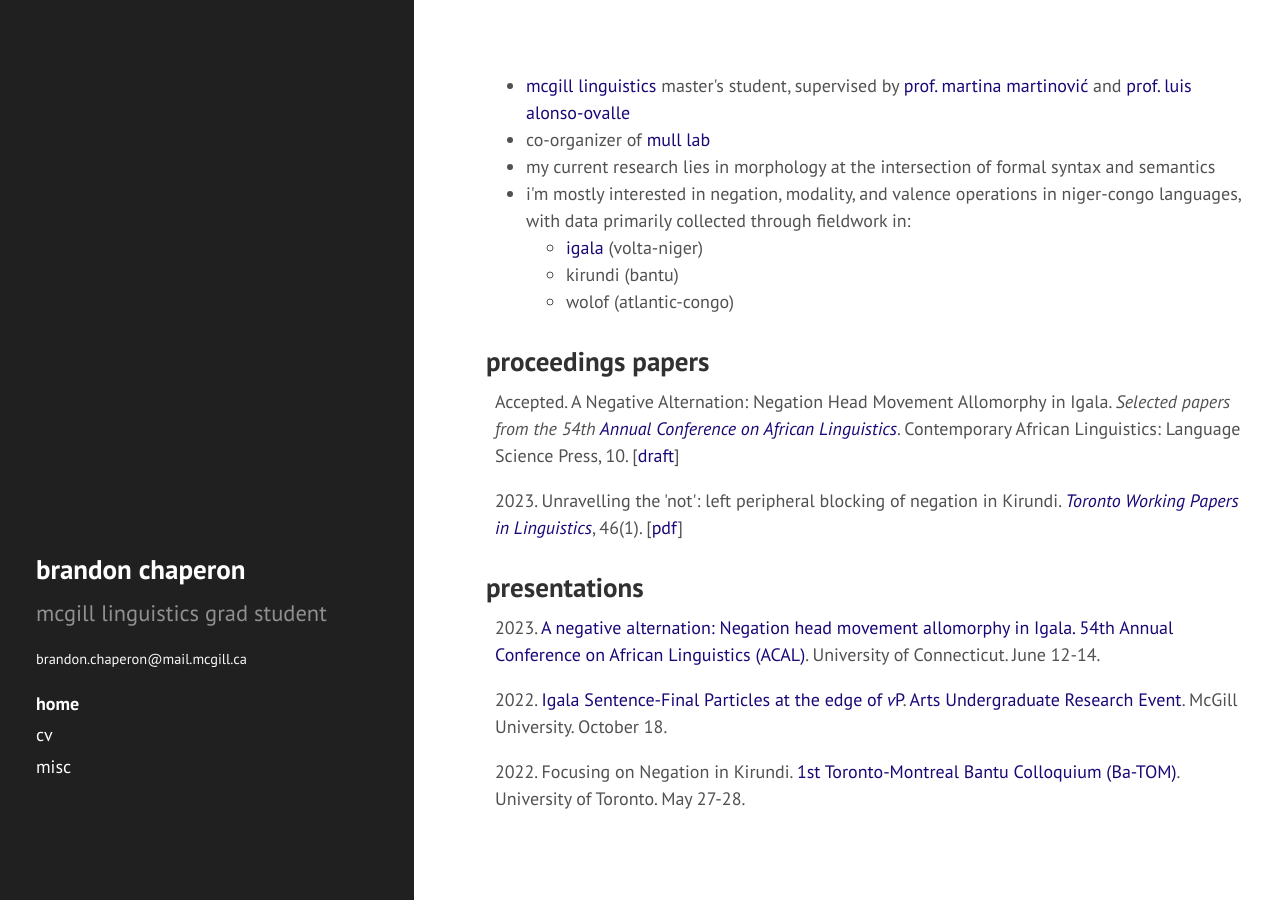
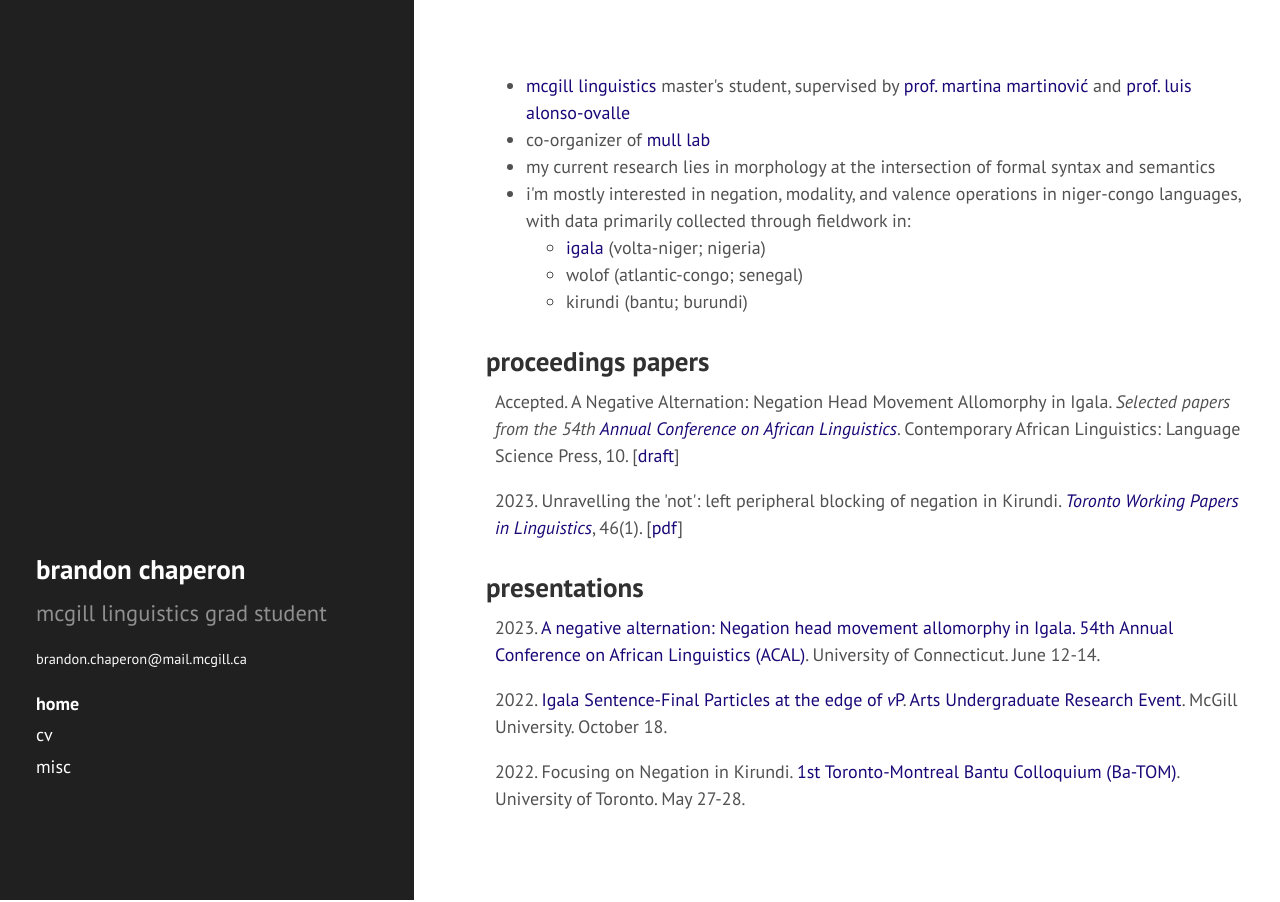
Before and after one commit to bchaper0n/bchaper0n.github.io, a Jekyll site: the page built from index.html, in a window 1280 px wide. Built offline with Jekyll 4.4.1, drawn with Linux system fonts in a browser that asks for light colours; comment, search, counter and statistics services are not loaded.

Commit message:
fixed cv

```diff
--- a/index.html
+++ b/index.html
@@ -8,9 +8,9 @@ title: home
     <li>my current research lies in morphology at the intersection of formal syntax and semantics</li>
     <li>i'm mostly interested in negation, modality, and valence operations in niger-congo languages, with data primarily collected through fieldwork in:</li>
     <ul>
-        <li><a href="https://mull-lab.org/igala/">igala</a> (volta-niger)</li>
-        <li>kirundi (bantu)</li>
-        <li>wolof (atlantic-congo)</li>
+        <li><a href="https://mull-lab.org/igala/">igala</a> (volta-niger; nigeria)</li>
+        <li>wolof (atlantic-congo; senegal)</li>
+        <li>kirundi (bantu; burundi)</li>
     </ul>
 </ul>
 
```
Also changed, not shown: 2 other files.
